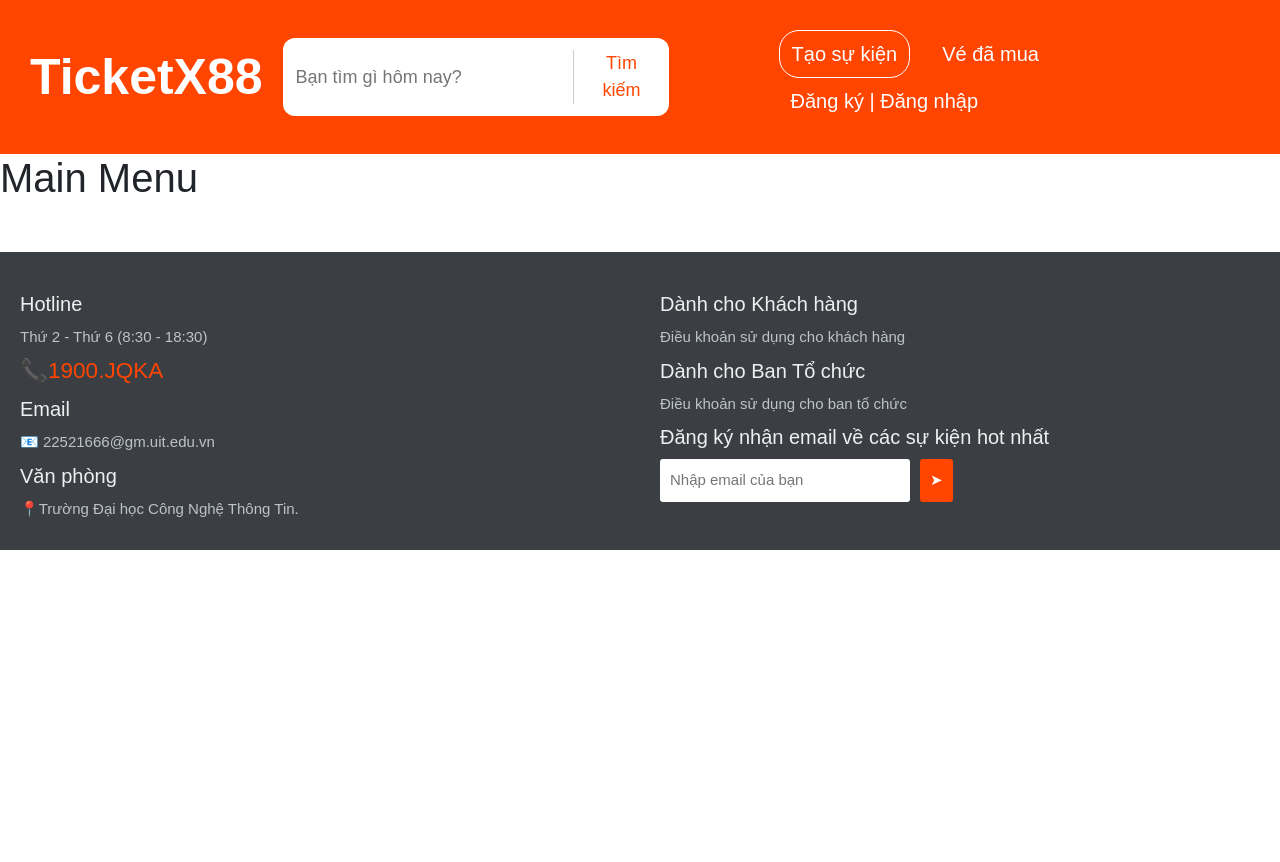
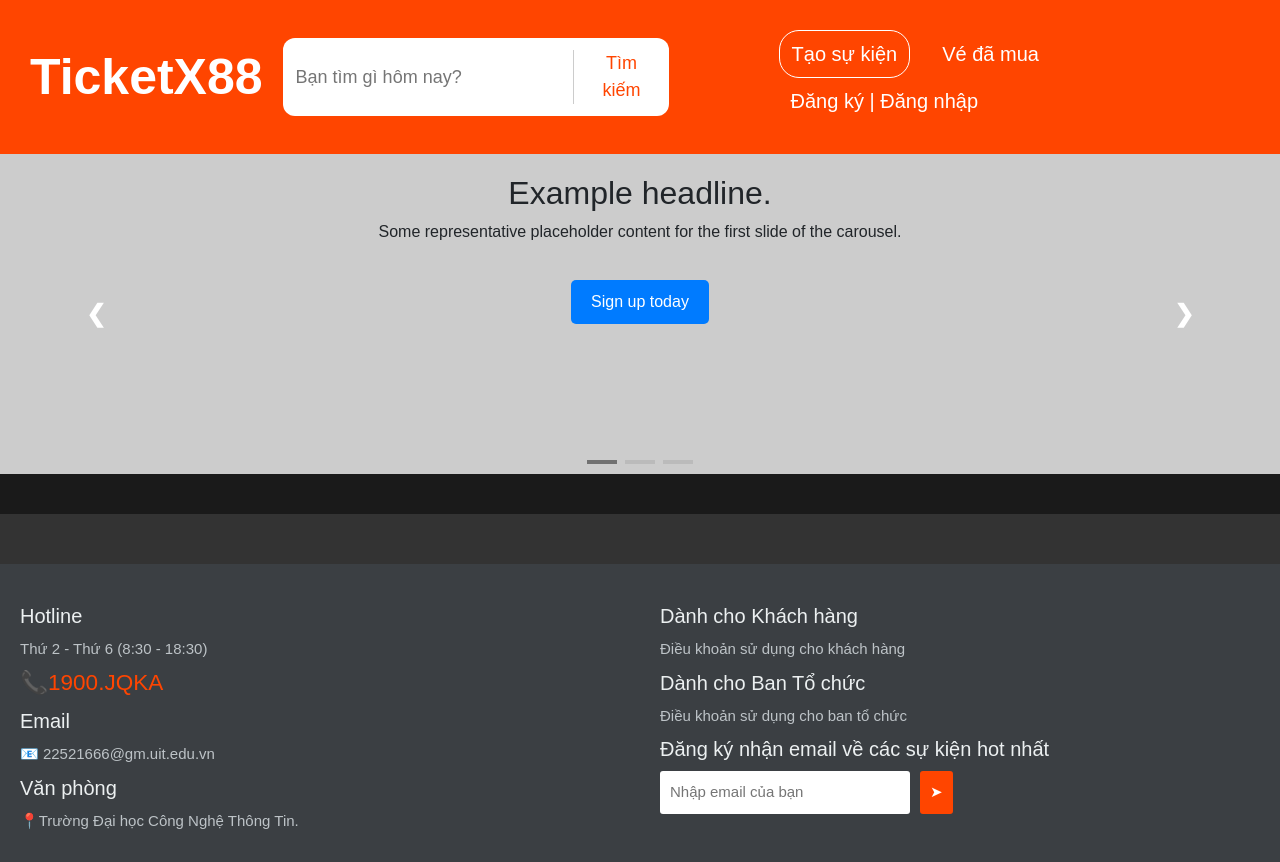
Before and after one commit to SPRINGPEACHVINH/NT208, a React (Create React App) app in the folder frontend-ticketx88/: page / in a window 1280 px wide. Before the commit the page ends 800 px from the top, so only its background shows below. Built offline with nearby package versions, Linux system fonts and the light colour scheme.

Commit message:
Init MainMenu and added a slide show template to show picture of events

```diff
--- a/frontend-ticketx88/src/pages/MainMenu/MainMenu.jsx
+++ b/frontend-ticketx88/src/pages/MainMenu/MainMenu.jsx
@@ -1,11 +1,12 @@
-import React from "react"
+import React from "react";
+import ShowHome from "./ShowHome";
 
 const MainMenu = () => {
-    return (
-        <div>
-            <h1>Main Menu</h1>
-        </div>
-    )
-}
+  return (
+    <div>
+      <ShowHome />
+    </div>
+  );
+};
 
-export default MainMenu
+export default MainMenu;
--- /dev/null
+++ b/frontend-ticketx88/src/pages/MainMenu/ShowHome.js
@@ -0,0 +1,101 @@
+import React, { useEffect, useState } from "react";
+import "../../styles/ShowHome.css";
+
+const ShowHome = () => {
+  const [currentSlide, setCurrentSlide] = useState(0);
+
+  const changeSlide = (n) => {
+    setCurrentSlide((currentSlide) => {
+      const slides = document.querySelectorAll(".slide");
+      const dots = document.querySelectorAll(".dot");
+
+      slides[currentSlide].classList.remove(
+        "active",
+        "slide-in-left",
+        "slide-in-right"
+      );
+      dots[currentSlide].classList.remove("active");
+
+      let newSlide = (currentSlide + n + slides.length) % slides.length;
+
+      if (n > 0) {
+        slides[currentSlide].classList.add("slide-out-left");
+        slides[newSlide].classList.remove("slide-out-right", "slide-out-left");
+        slides[newSlide].classList.add("slide-in-right");
+      } else {
+        slides[currentSlide].classList.add("slide-out-right");
+        slides[newSlide].classList.remove("slide-out-right", "slide-out-left");
+        slides[newSlide].classList.add("slide-in-left");
+      }
+
+      slides[newSlide].classList.add("active");
+      dots[newSlide].classList.add("active");
+
+      return newSlide;
+    });
+  };
+
+  useEffect(() => {
+    document.querySelector(".prev").addEventListener("click", function () {
+      changeSlide(-1);
+    });
+
+    document.querySelector(".next").addEventListener("click", function () {
+      changeSlide(1);
+    });
+  }, []);
+
+  return (
+    <div>
+      <div className="slides">
+        <div className="slide active" data-slide="0">
+          <h2>Example headline.</h2>
+          <p>
+            Some representative placeholder content for the first slide of the
+            carousel.
+          </p>
+          <a href="#" className="button">
+            Sign up today
+          </a>
+        </div>
+
+        <div className="slide" data-slide="1">
+          <h2>Another example headline.</h2>
+          <p>
+            Some representative placeholder content for the second slide of the
+            carousel.
+          </p>
+          <a href="#" className="button">
+            Learn more
+          </a>
+        </div>
+
+        <div className="slide" data-slide="2">
+          <h2>One more for good measure.</h2>
+          <p>
+            Some representative placeholder content for the third slide of this
+            carousel.
+          </p>
+          <a href="#" className="button">
+            Browse gallery
+          </a>
+        </div>
+
+        <a className="prev">&#10094;</a>
+        <a className="next">&#10095;</a>
+
+        <div className="dot-container">
+          <span className="dot active"></span>
+          <span className="dot"></span>
+          <span className="dot"></span>
+        </div>
+      </div>
+
+      <div className="card-list">
+        {/* Cards will be dynamically inserted here */}
+      </div>
+    </div>
+  );
+};
+
+export default ShowHome;
--- /dev/null
+++ b/frontend-ticketx88/src/styles/ShowHome.css
@@ -0,0 +1,218 @@
+body {
+    font-family: Arial, sans-serif;
+    margin: 0;
+    padding: 0;
+    height: 100vh;
+    width: 100vw;
+    background-color: #333;
+}
+
+.slides {
+    position: relative;
+    max-width: 100%;
+    height: 40vh;
+    margin: auto;
+    overflow: hidden;
+    background-color: #ccc;
+}
+
+.slide {
+    display: block;
+    position: absolute;
+    width: 100%;
+    height: 100%;
+    text-align: center;
+    padding: 20px;
+    box-sizing: border-box;
+    transition: transform 0.75s ease;
+    transform: translateX(100%);
+}
+
+.slide.active {
+    transform: translateX(0);
+}
+
+.prev,
+.next {
+    cursor: pointer;
+    position: absolute;
+    top: 0;
+    bottom: 0;
+    width: 15%;
+    margin: auto 0;
+    padding: 16px;
+    color: white;
+    font-weight: bold;
+    font-size: 24px;
+    transition: 0.6s ease;
+    user-select: none;
+    display: flex;
+    align-items: center;
+    justify-content: center;
+    background-color: transparent;
+    text-decoration: none;
+}
+
+.next {
+    right: 0;
+}
+
+.prev {
+    left: 0;
+}
+
+.prev:hover,
+.next:hover {
+    background-color: rgba(0, 0, 0, 0.3);
+    border-radius: 0 3px 3px 0;
+}
+
+.dot-container {
+    position: absolute;
+    bottom: 10px;
+    left: 50%;
+    transform: translateX(-50%);
+    display: flex;
+    justify-content: center;
+}
+
+.dot {
+    cursor: pointer;
+    height: 4px;
+    width: 30px;
+    margin: 0 4px;
+    background-color: #bbb;
+    display: inline-block;
+    transition: background-color 0.6s ease;
+}
+
+.dot.active {
+    background-color: #717171;
+}
+
+.button {
+    background-color: #007bff;
+    border: none;
+    color: white;
+    padding: 10px 20px;
+    text-align: center;
+    text-decoration: none;
+    display: inline-block;
+    font-size: 16px;
+    margin: 20px 2px;
+    cursor: pointer;
+    border-radius: 5px;
+}
+
+@keyframes slideInFromRight {
+    from {
+        transform: translateX(100%);
+    }
+
+    to {
+        transform: translateX(0);
+    }
+}
+
+@keyframes slideOutToLeft {
+    from {
+        transform: translateX(0);
+    }
+
+    to {
+        transform: translateX(-100%);
+    }
+}
+
+@keyframes slideInFromLeft {
+    from {
+        transform: translateX(-100%);
+    }
+
+    to {
+        transform: translateX(0);
+    }
+}
+
+@keyframes slideOutToRight {
+    from {
+        transform: translateX(0);
+    }
+
+    to {
+        transform: translateX(100%);
+    }
+}
+
+.slide-in-right {
+    animation: slideInFromRight 0.5s forwards;
+}
+
+.slide-out-left {
+    animation: slideOutToLeft 0.5s forwards;
+}
+
+.slide-in-left {
+    animation: slideInFromLeft 0.5s forwards;
+}
+
+.slide-out-right {
+    animation: slideOutToRight 0.5s forwards;
+}
+
+.card-list {
+    display: flex;
+    flex-wrap: wrap;
+    gap: 16px;
+    padding: 20px;
+    background-color: #1a1a1a;
+}
+
+.card {
+    background-color: #333;
+    border-radius: 8px;
+    overflow: hidden;
+    width: calc(25% - 16px);
+    /* 4 cards per row, adjust as needed */
+    color: #fff;
+    box-shadow: 0 2px 4px rgba(0, 0, 0, 0.1);
+}
+
+.card img {
+    width: 100%;
+    height: auto;
+    display: block;
+}
+
+.card-content {
+    padding: 16px;
+}
+
+.card-title {
+    font-size: 18px;
+    font-weight: bold;
+    margin: 0 0 8px;
+}
+
+.card-price {
+    color: #76ff03;
+    font-size: 16px;
+    margin: 0 0 8px;
+}
+
+.card-date {
+    font-size: 14px;
+    color: #bbb;
+}
+
+@media (max-width: 768px) {
+    .card {
+        width: calc(50% - 16px);
+    }
+}
+
+@media (max-width: 480px) {
+    .card {
+        width: 100%;
+    }
+}
--- a/package.json
+++ /dev/null
@@ -1,6 +0,0 @@
-{
-  "dependencies": {
-    "axios": "^1.6.8",
-    "dotenv": "^16.4.5"
-  }
-}
```
Also changed, not shown: 1 other file (tests, documents, lock files or other folders).
